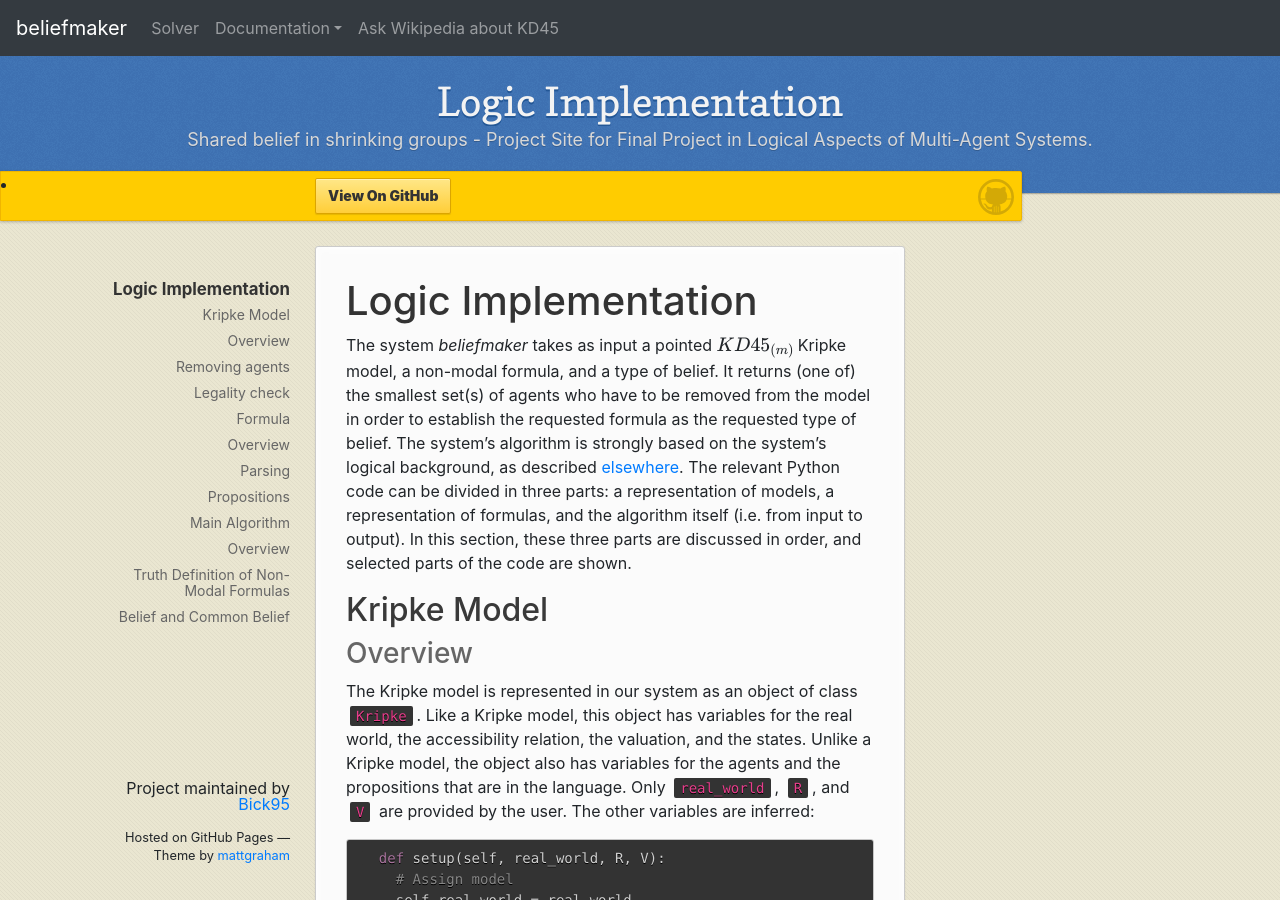
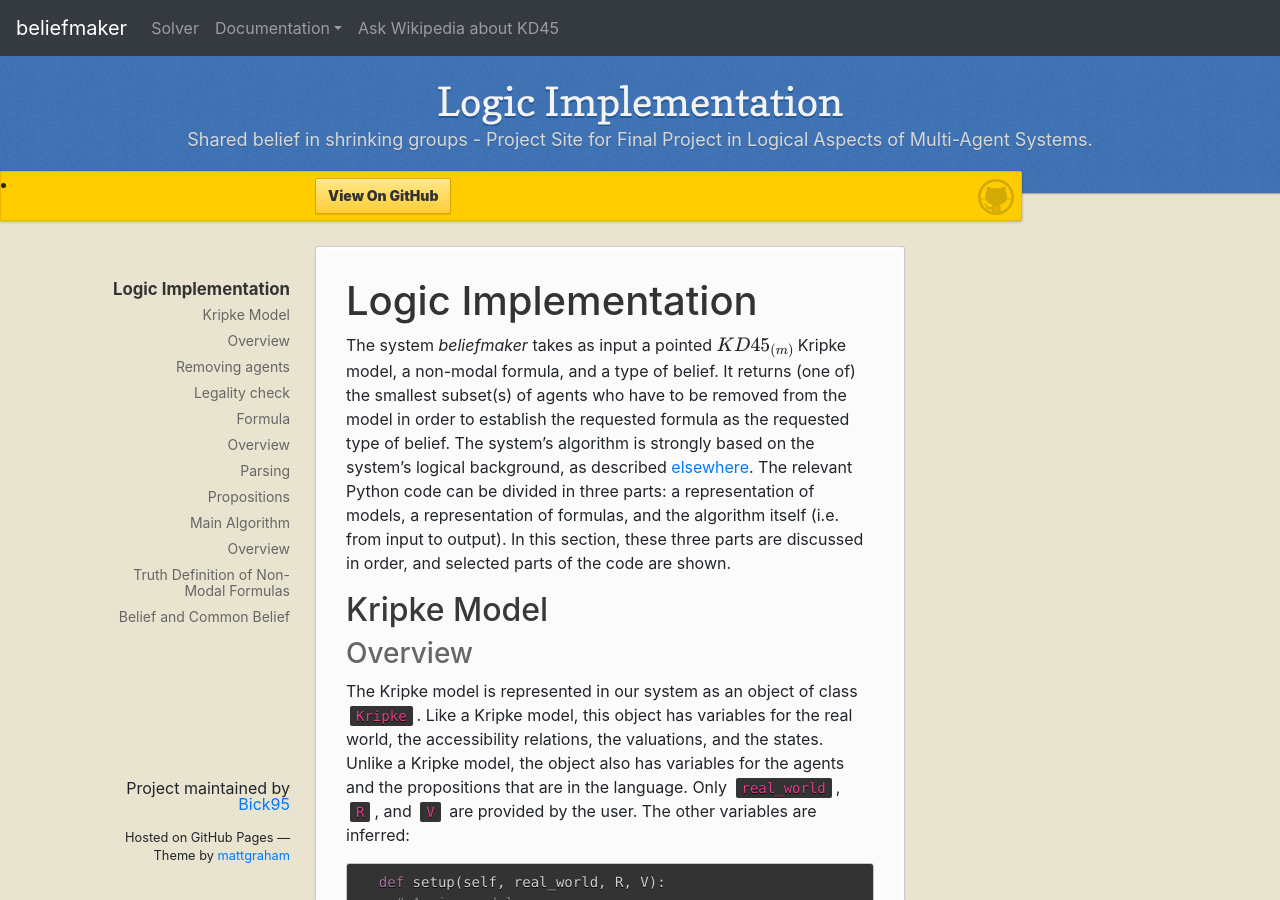
Before and after one commit to Bick95/beliefmaker, a Jekyll site: the page built from logic_implementation.md, in a window 1280 px wide and 900 px high. Built offline with Jekyll 4.4.1, drawn with Linux system fonts in a browser that asks for light colours; nearby versions of some CDN libraries; formulas are drawn with MathJax 3.

Commit message:
Minor fixes

```diff
--- a/logic_implementation.md
+++ b/logic_implementation.md
@@ -6,7 +6,7 @@ filename: logic_implementation
 # Logic Implementation
 
 The system _beliefmaker_ takes as input a pointed $$KD45_{(m)}$$ Kripke model, a non-modal formula, and a type of belief.
-It returns (one of) the smallest set(s) of agents who have to be removed from the model in order to establish the requested formula as the requested type of belief.
+It returns (one of) the smallest subset(s) of agents who have to be removed from the model in order to establish the requested formula as the requested type of belief.
 The system's algorithm is strongly based on the system's logical background, as described [elsewhere](https://bick95.github.io/beliefmaker/logical_background).
 The relevant Python code can be divided in three parts: a representation of models, a representation of formulas, and the algorithm itself (i.e. from input to output).
 In this section, these three parts are discussed in order, and selected parts of the code are shown.
@@ -17,7 +17,7 @@ In this section, these three parts are discussed in order, and selected parts of
 ### Overview
 
 The Kripke model is represented in our system as an object of class `Kripke`.
-Like a Kripke model, this object has variables for the real world, the accessibility relation, the valuation, and the states.
+Like a Kripke model, this object has variables for the real world, the accessibility relations, the valuations, and the states.
 Unlike a Kripke model, the object also has variables for the agents and the propositions that are in the language.
 Only `real_world`, `R`, and `V` are provided by the user. The other variables are inferred:
 
```
Also changed, not shown: how_to.md (+7 -7 lines), index.md (+1 -1 lines).
